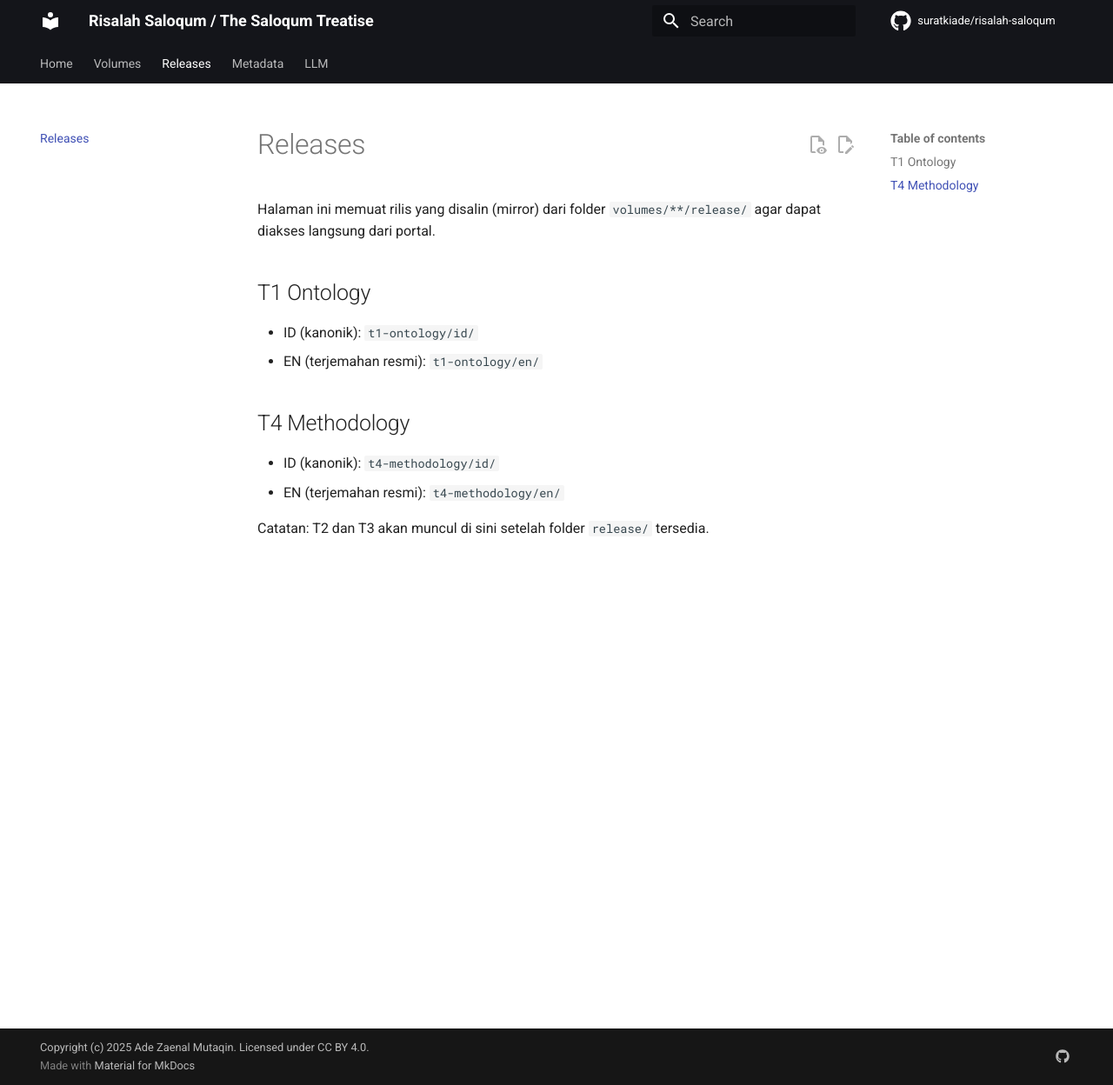
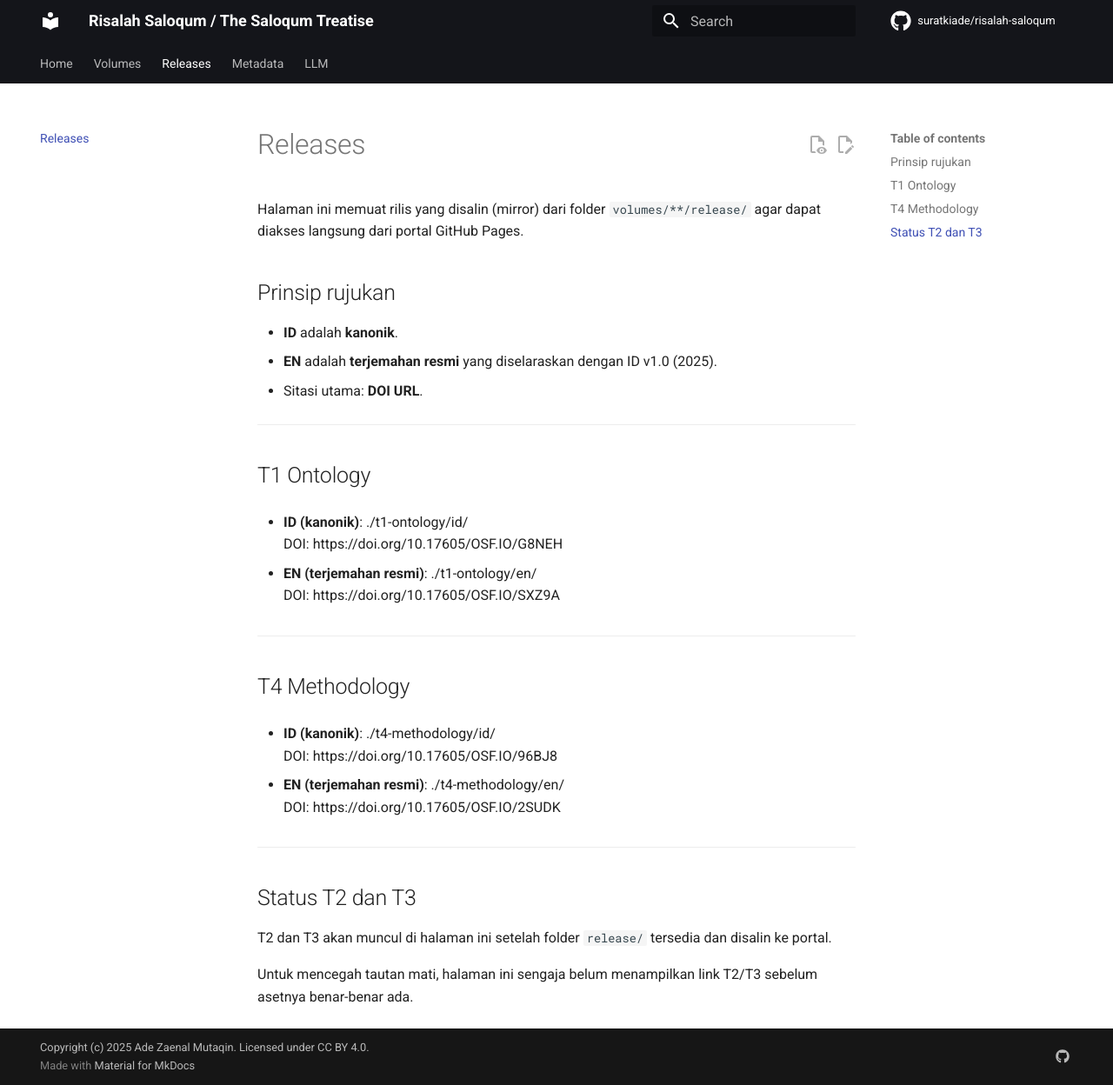
Before and after one commit to suratkiade/risalah-saloqum, an MkDocs documentation site: the page built from docs/releases/index.md, in a window 1280 px wide and 1248 px high. Shown: the whole window at 87% size. Built offline with MkDocs 1.6.1 and Material for MkDocs 9.7.7, drawn with Linux system fonts in a browser that asks for light colours; comment, search, counter and statistics services are not loaded.

Commit message:
Update index.md

```diff
--- a/docs/releases/index.md
+++ b/docs/releases/index.md
@@ -1,19 +1,40 @@
----
-title: "Releases"
-description: "Daftar rilis yang dipublikasikan ke portal GitHub Pages. Berkas PDF, MD, abstract, dan JSON-LD."
-keywords: "releases, DOI, PDF, markdown, JSON-LD, schema.org, Risalah Saloqum, The Cohesive Tetrad"
----
+title: Releases
+description: Daftar rilis yang dipublikasikan ke portal GitHub Pages. Berkas PDF, Markdown, abstract, dan JSON-LD per rilis.
+keywords: releases, DOI, PDF, markdown, JSON-LD, schema.org, Risalah Saloqum, The Cohesive Tetrad, The Saloqum Treatise
 
 # Releases
 
-Halaman ini memuat rilis yang disalin (mirror) dari folder `volumes/**/release/` agar dapat diakses langsung dari portal.
+Halaman ini memuat rilis yang disalin (mirror) dari folder `volumes/**/release/` agar dapat diakses langsung dari portal GitHub Pages.
+
+## Prinsip rujukan
+- **ID** adalah **kanonik**.
+- **EN** adalah **terjemahan resmi** yang diselaraskan dengan ID v1.0 (2025).
+- Sitasi utama: **DOI URL**.
+
+---
 
 ## T1 Ontology
-- ID (kanonik): `t1-ontology/id/`
-- EN (terjemahan resmi): `t1-ontology/en/`
+
+- **ID (kanonik)**: ./t1-ontology/id/
+  DOI: https://doi.org/10.17605/OSF.IO/G8NEH
+
+- **EN (terjemahan resmi)**: ./t1-ontology/en/
+  DOI: https://doi.org/10.17605/OSF.IO/SXZ9A
+
+---
 
 ## T4 Methodology
-- ID (kanonik): `t4-methodology/id/`
-- EN (terjemahan resmi): `t4-methodology/en/`
 
-Catatan: T2 dan T3 akan muncul di sini setelah folder `release/` tersedia.
+- **ID (kanonik)**: ./t4-methodology/id/
+  DOI: https://doi.org/10.17605/OSF.IO/96BJ8
+
+- **EN (terjemahan resmi)**: ./t4-methodology/en/
+  DOI: https://doi.org/10.17605/OSF.IO/2SUDK
+
+---
+
+## Status T2 dan T3
+
+T2 dan T3 akan muncul di halaman ini setelah folder `release/` tersedia dan disalin ke portal.
+
+Untuk mencegah tautan mati, halaman ini sengaja belum menampilkan link T2/T3 sebelum asetnya benar-benar ada.
```
